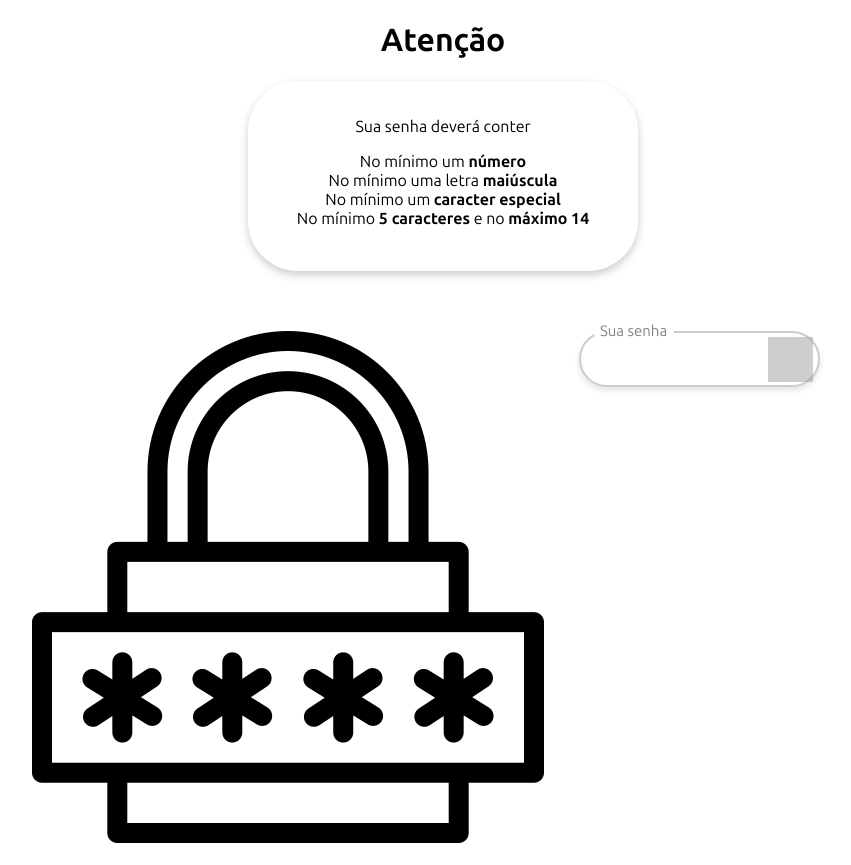
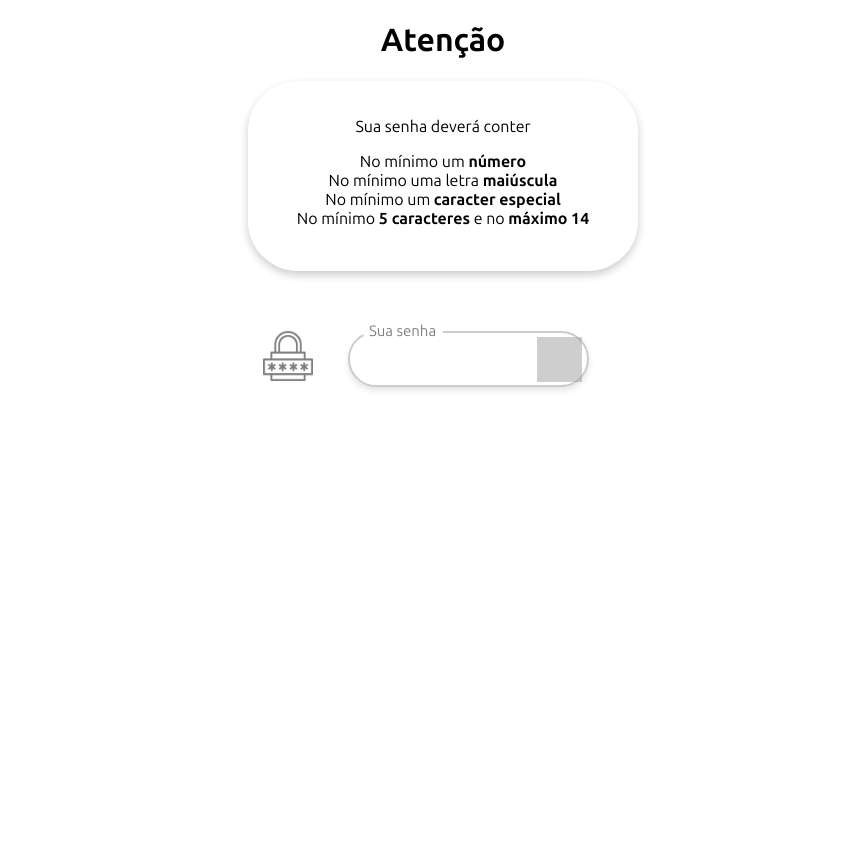
Before and after one commit to devluizgustavo/Validador-de-Senha, a plain HTML site: page index.html in a window 1280 px wide. Shown: the whole page, without its empty margins (197-1048 px from the left). After the commit the page ends 800 px from the top, so only its background shows below. Drawn offline with Linux system fonts and the light colour scheme; grey boxes are pictures that could not be loaded.

Commit message:
Update index.html

```diff
--- a/index.html
+++ b/index.html
@@ -23,7 +23,7 @@
     </section>
     <div class="container">
         <div class="div-img">
-            <img class="img-senha" src="img/cadeado.png" alt="logo-password">
+            <img class="cadeado" src="img/cadeado.png" alt="logo-password">
         </div>
 
         <div class="senha-div">
```
